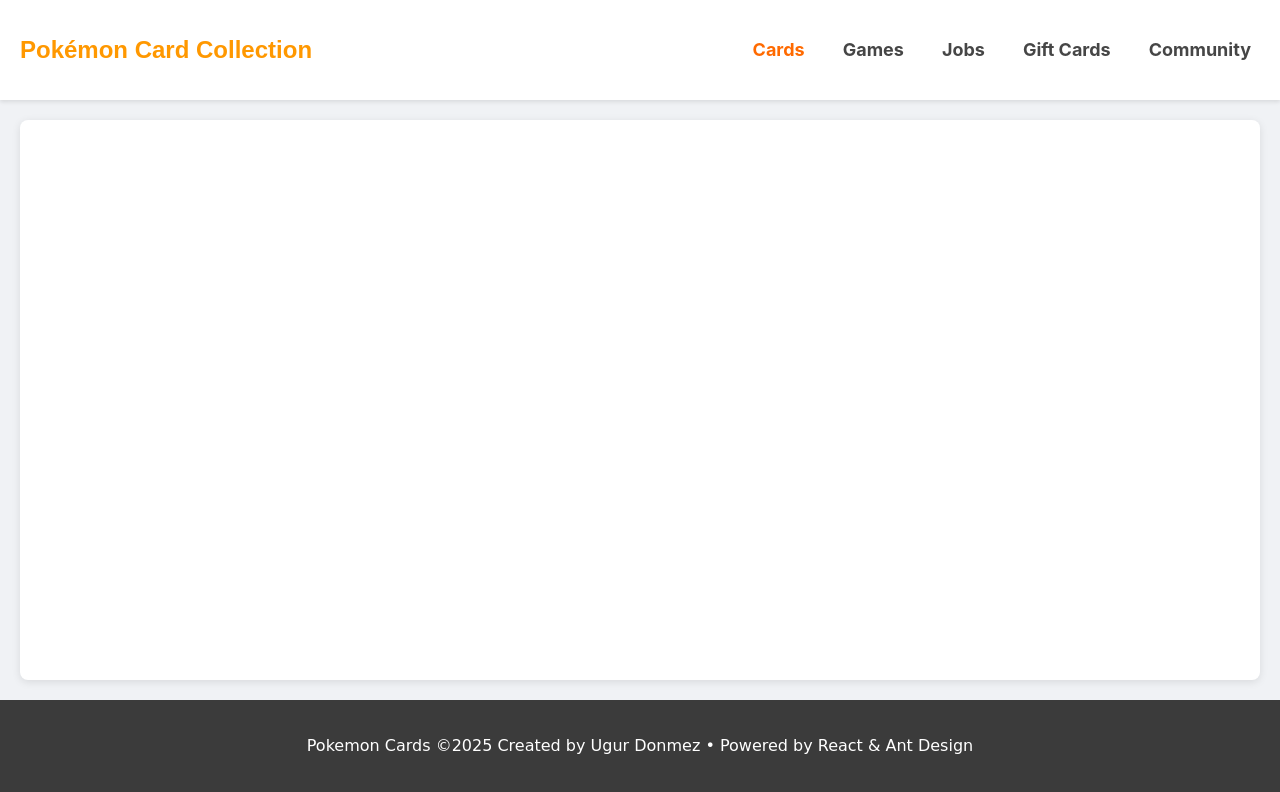
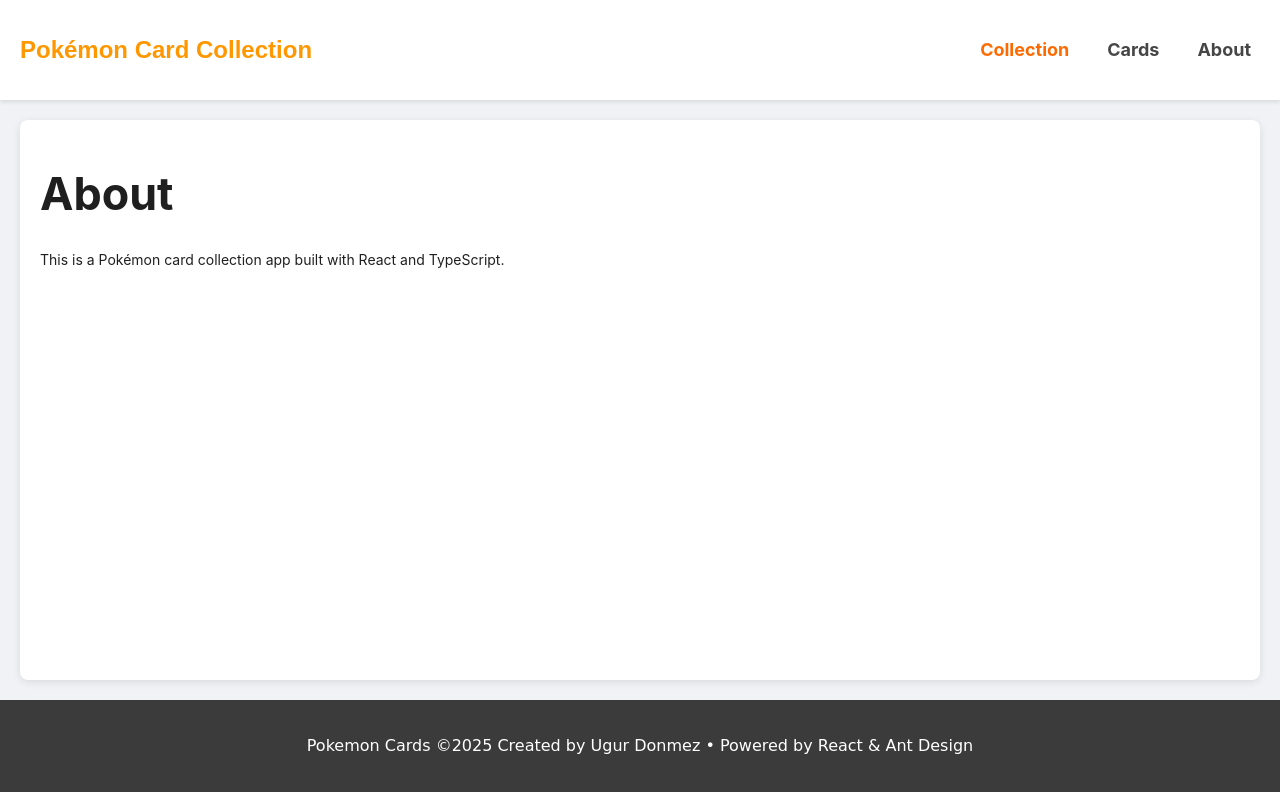
Before and after one commit to ugurdonmez/pokemon-card-collection, a React (Vite) app: page /pokemon-card-collection/about in a window 1280 px wide. Shown: the top 792 px of the page. Built offline with nearby package versions, Linux system fonts and the light colour scheme.

Commit message:
add: about view

```diff
--- a/src/App.tsx
+++ b/src/App.tsx
@@ -3,6 +3,7 @@ import AppLayout from '@components/AppLayout';
 import PokemonCardListView from './views/PokemonCardListView';
 import { Routes, Route } from 'react-router-dom';
 import SummaryView from './views/SummaryView';
+import AboutView from './views/AboutView';
 
 
 const App: React.FC = () => {
@@ -11,6 +12,7 @@ const App: React.FC = () => {
       <Routes>
         <Route path="/cards" element={<PokemonCardListView />} />
         <Route path="/summary" element={<SummaryView />} />
+        <Route path="/about" element={<AboutView />} />
       </Routes>
     </AppLayout>
   );
--- a/src/components/AppHeader.tsx
+++ b/src/components/AppHeader.tsx
@@ -1,5 +1,6 @@
 import React from 'react';
 import { Layout } from 'antd';
+import { Link } from 'react-router-dom';
 import './AppHeader.css';
 
 const { Header } = Layout;
@@ -12,21 +13,15 @@ const AppHeader: React.FC = () => {
 
       {/* Custom Navigation Menu */}
       <nav className="custom-menu">
-        <a href="#" className="menu-item is-active">
+        <Link to="/summary" className="menu-item is-active">
+          Collection
+        </Link>
+        <Link to="/cards" className="menu-item">
           Cards
-        </a>
-        <a href="#" className="menu-item">
-          Games
-        </a>
-        <a href="#" className="menu-item">
-          Jobs
-        </a>
-        <a href="#" className="menu-item">
-          Gift Cards
-        </a>
-        <a href="#" className="menu-item">
-          Community
-        </a>
+        </Link>
+        <Link to="/about" className="menu-item">
+          About
+        </Link>
       </nav>
     </Header>
   );
--- /dev/null
+++ b/src/views/AboutView.tsx
@@ -0,0 +1,10 @@
+const AboutView: React.FC = () => {
+    return (
+        <div>
+        <h1>About</h1>
+        <p>This is a Pokémon card collection app built with React and TypeScript.</p>
+        </div>
+    );
+};
+
+export default AboutView;
```
